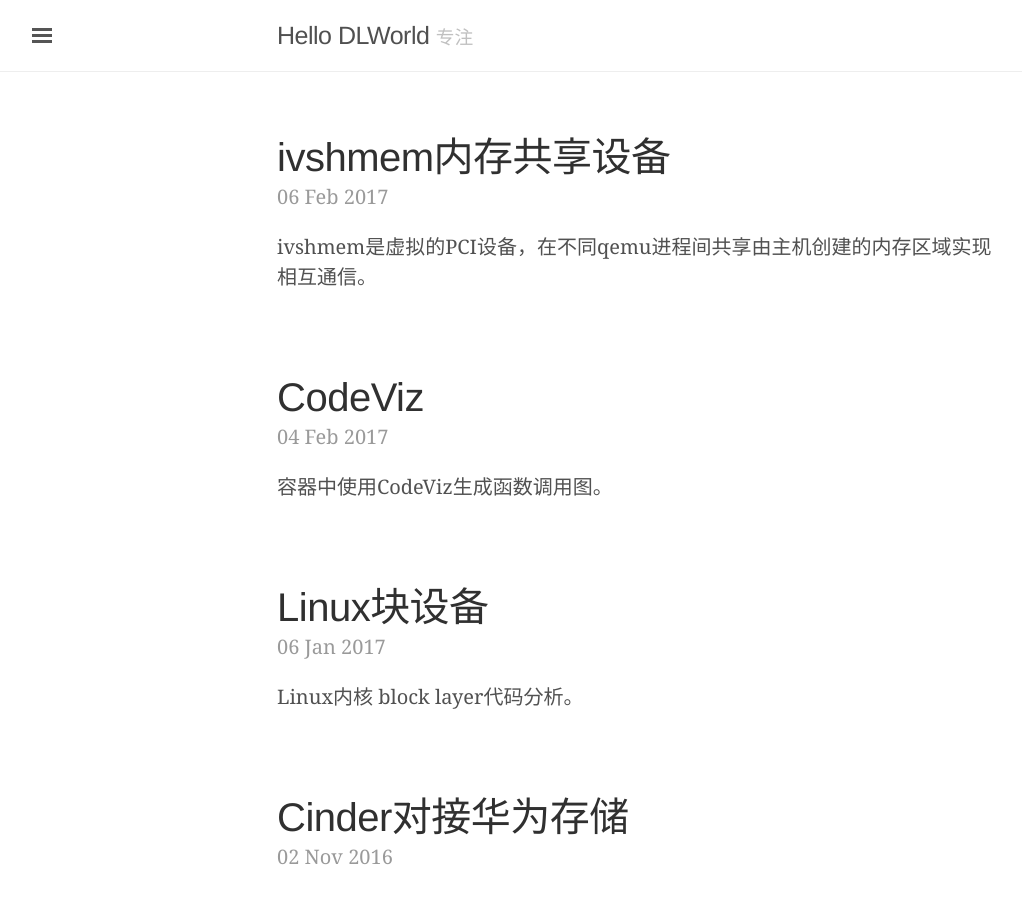
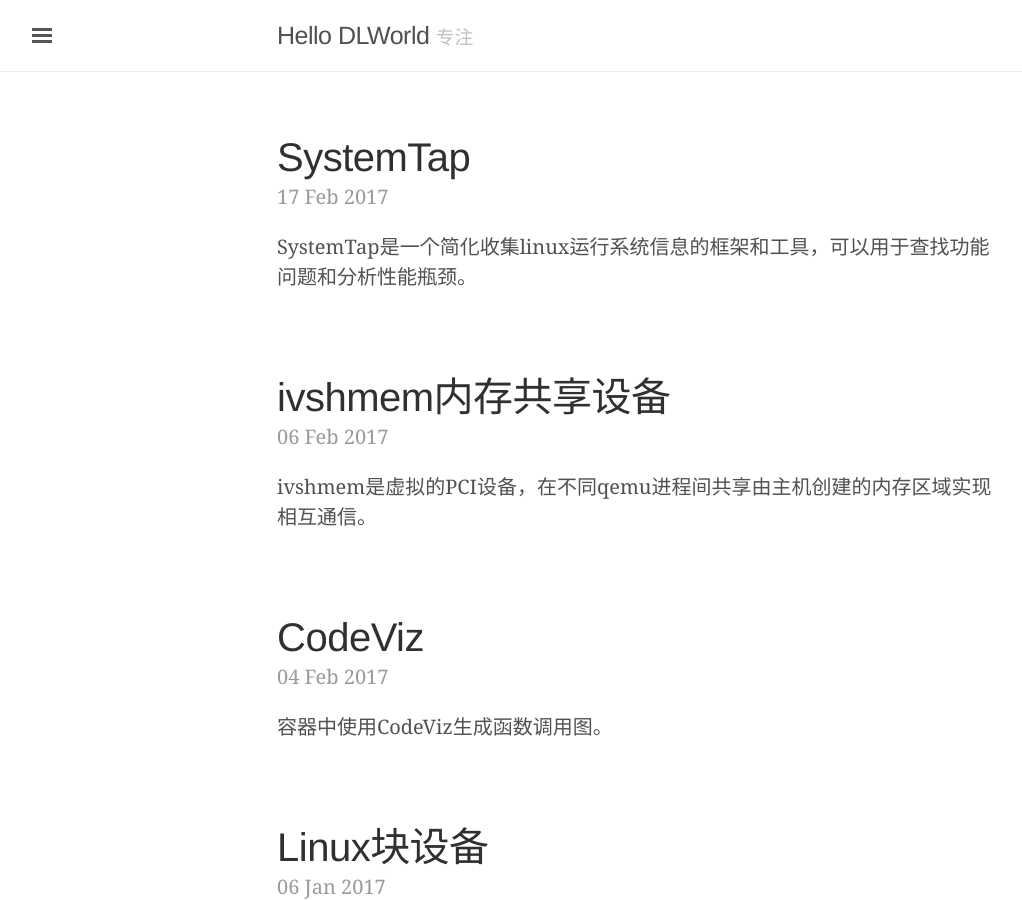
Before and after one commit to dlworld/dlworld.github.io, a Jekyll site: the page built from index.html, in a window 1280 px wide and 900 px high. Shown: the whole window, without its empty margins (3-1025 px from the left). Built offline with Jekyll 4.4.1, drawn with Linux system fonts in a browser that asks for light colours; the list of posts is cut into pages by our own code; some of the changed lines change nothing that is shown; some of the changed text lies outside the part shown.

Commit message:
systemtap

````diff
--- a/_config.yml
+++ b/_config.yml
@@ -7,7 +7,7 @@
 # Setup
 title:               Hello DLWorld
 tagline:             '专注'
-description:         ''
+description:         'The hard must become habit. The habit must become easy. The easy must become beautiful.--Doug Henning'
 url:                 http://dlworld.github.io
 github_username:     dlworld
 baseurl:             ''
--- /dev/null
+++ b/_posts/2017-02-17-systemtap.md
@@ -0,0 +1,453 @@
+---
+layout: post
+title: "SystemTap"
+categories: [linux]
+tags: SystemTap, debug
+---
+
+SystemTap是一个简化收集linux运行系统信息的框架和工具，可以用于查找功能问题和分析性能瓶颈。
+
+<!--break-->
+
+
+* 目录
+{:toc}
+
+
+
+
+# 入门
+
+1. 安装systemtap
+
+```
+# yum install systemtap systemtap-runtime
+```
+
+1. 安装依赖
+```
+# stap-prep
+```
+主要是内核调试包，包括：kernel-debuginfo, kernel-debuginfo-common, kernel-devel。
+如果自己编译内核，需要的内核配置项包括：
+```
+  CONFIG_DEBUG_INFO
+  CONFIG_KPROBES
+  CONFIG_DEBUG_FS
+  CONFIG_RELAY
+```
+
+2. 测试
+```
+$ sudo stap -ve 'probe begin { log("hello world") exit() }'
+Pass 1: parsed user script and 118 library scripts using 108980virt/40976res/6524shr/34664data kb, in 90usr/0sys/125real ms.
+Pass 2: analyzed script: 1 probe, 2 functions, 0 embeds, 0 globals using 109772virt/41948res/6716shr/35456data kb, in 0usr/0sys/3real ms.
+Pass 3: translated to C into "/tmp/stapsaeAg6/stap_f71c690ac6aa6ac5b2fbf755fac45355_1089_src.c" using 109772virt/42748res/7288shr/35456data kb, in 0usr/0sys/0real ms.
+Pass 4: compiled C into "stap_f71c690ac6aa6ac5b2fbf755fac45355_1089.ko" in 7520usr/620sys/10964real ms.
+Pass 5: starting run.
+hello world
+Pass 5: run completed in 0usr/20sys/480real ms.
+```
+
+运行时的内核release和version（包括编译时间）必须与系统目录下的内核文件一致。
+
+# 原理
+
+内核引入了一种Kprobe机制，可以用来动态地收集调试和性能信息的工具，是一种非破坏性的工具，用户可以用它跟踪运行中内核任何函数或执行的指令等。但Kprobe并没有提供一种易用的框架，用户需要自己去写模块，然后安装。SystemTap 是利用Kprobe 提供的API来实现动态地监控和跟踪运行中的Linux内核的工具，相比Kprobe，systemtap更加简单，提供给用户简单的命令行接口，以及编写内核指令的脚本语言。SystemTap也支持用户态程序调试。
+
+![](./images/systemtap.png)
+
+
+## 架构
+
+### SystemTap会话
+1. SystemTap根据现有的tapset（/usr/share/systemtap/tapset/）检查probe脚本是否使用tapsets。如果使用，根据库的定义替换相应的tapset。
+1. 将脚本转换成C，编译器编译成内核模块。
+1. 加载内核模块，启用脚本中的probes（事件和处理方法）。
+1. 事件发生时，执行处理函数。
+1. 会话结束时，禁用probes，卸载内核模块。
+
+### 命令
+- stap，从systemtap脚本读probe指令，并转换成C代码，编译成内核模块并加载。
+- staprun，运行systemtap脚本生成的内核模块
+
+### 事件
+
+- 同步事件
+ - syscall.system_call
+ - vfs.file_operation
+ - kernel.function("function")
+ - kernel.trace("tracepoint")，静态probe，如kernel.trace("kfree_skb")
+ - module("module").function("function")
+- 异步事件，不是特定的指令或代码，包括计数器、定时器等。
+  -
+
+## 脚本
+SystemTap脚本的核心想法是命名事件，然后增加处理函数。事件发生时内核调用处理函数，然后恢复执行。事件种类包括函数进入和退出，定时器超时，systemtap会话启动和停止。处理函数是一系列脚本语言声明指定事件发生时要做的事情。一般包括从事件上下文中提取数据、保存到内部变量或者打印结果。
+SystemTap脚本由事件和处理方法两部分组成：
+
+```
+probe event {statements}
+```
+
+### 函数
+```
+function function_name(arguments) {statements}
+probe event {function_name(arguments)}
+```
+
+
+# Tracing
+最简单的probe是trace事件，即在程序中加入print。
+
+1. 脚本
+```
+# cat strace-open.stp
+probe syscall.open
+{ printf ("%s(%d) open (%s)\n", execname(), pid(), argstr) }
+probe timer.ms(4000) # after 4 seconds
+{ exit () }
+```
+
+1. 执行结果
+```
+# stap strace-open.stp
+vmware-guestd(2206) open ("/etc/redhat-release", O_RDONLY)
+hald(2360) open ("/dev/hdc", O_RDONLY|O_EXCL|O_NONBLOCK)
+hald(2360) open ("/dev/hdc", O_RDONLY|O_EXCL|O_NONBLOCK)
+hald(2360) open ("/dev/hdc", O_RDONLY|O_EXCL|O_NONBLOCK)
+df(3433) open ("/etc/ld.so.cache", O_RDONLY)
+df(3433) open ("/lib/tls/libc.so.6", O_RDONLY)
+df(3433) open ("/etc/mtab", O_RDONLY)
+hald(2360) open ("/dev/hdc", O_RDONLY|O_EXCL|O_NONBLOCK)
+```
+
+## probe位置
+
+事件命名规则：
+- begin，会话开始
+- end，会话结束
+- kernel.function("sys_open")，内核中sys_open函数入口
+- syscall.close.return，close系统调用的返回
+- module("ext3").statement(0xdeadbeef)，ext3文件系统驱动模块特定地址位置的指令
+- timer.ms(200)，定时器每200毫秒触发一次
+- timer.profile，定时器在每个CPU上定时触发
+- perf.hw.cache_misses，特定数量的cache失效发生
+- procfs("status").read，进程读procfs文件
+- process("a.out").statement("*@main.c:200")，a.out程序的第200行
+
+### 通配符
+
+内核net/socket.c文件中的所有函数
+```
+kernel.function("*@net/socket.c")
+```
+
+## 打印内容
+
+- tid()，当前线程id
+- pid()，当前线程的进程id
+- uid()，当前用户id
+- execname()，当前进程名称
+- cpu()，当前cpu编号
+- gettimeofday_s()，自从epoch的秒数
+- get_cycles()，硬件cycle计数器的快照
+- pp()，当前处理的probe point描述信息
+- ppfunc()，这个probe所存放的文件名（如果知道）
+-$$vars，列出所有本地变量($$locals)，参数($$parms)和返回值($$return)
+- print_backtrace()，打印内核backtrace
+- print_ubacktrace()，打印用户空间backtrace
+- thread_indent()，打印timestamp（第一次调用开始的微秒数）、进程名和进程ID
+
+
+# 分析
+
+## 控制语句
+
+语句	| 说明
+---|---
+if (exp) {} else {}	| 标准的 if-then-else 语句
+for (exp1 ; exp2 ; exp3 ) {}	| 一个 for 循环
+while (exp) {}	| 标准的 while 循环
+do {} while (exp)	| 一个 do-while 循环
+break	| 退出迭代
+continue	| 继续迭代
+next	| 从探针返回
+return	| 从函数返回一个表达式
+foreach (VAR in ARRAY) {}	| 迭代一个数组，将当前的键分配给 VAR
+
+## 表达式
+- 比较，>,==
+- 赋值，=
+- 字符串连接使用＂.＂，如（"hello" . " " . "world"）
+
+## 目标变量
+- &，取地址
+- $，打印结构体
+- @，投射指针的类型
+- @defined()，检查是否存在
+- $1,$2，命令行参数
+
+## 函数
+
+```
+function function_name(arguments) {statements}
+probe event {function_name(arguments)}
+```
+
+## 数组
+
+```
+array_name[index_expression]
+```
+
+数组中的元素可以是多个值：
+```
+device[pid(),execname(),uid(),ppid(),"W"] = devname
+```
+
+操作：
+- delete，删除某个元素或整个数组
+
+注：所有数组必须全局声明(global)。
+
+## 聚集
+
+聚集（aggregates）是字符串和数字之外的第三种值，用于统计多个值，使用“<<<”运算符想聚集中增加值。
+操作包括基本的@min、@max、@count、@avg 和 @sum，还可以使用@hist_log 和 @hist_linear。
+- print(@hist_linear(a,0,100,10))
+- print(@hist_log(writes["zsh"]))
+
+# Tapsets
+
+## 别名
+
+probe别名是从现有的probe points创建新的更上层抽象。probe别名定义：
+```
+probe <alias> = <probepoint> { <prologue_stmts> }
+probe <alias> += <probepoint> { <epilogue_stmts> }
+```
+
+别名定义后并不执行，需要脚本额外调用。
+
+probe别名使用场景
+1. if ($flag1 != $flag2) next，在特定条件下才probe
+1. name = "foo"，提供描述名
+1. var = $var，将目标变量转成本地变量
+
+### 示例
+1. 脚本
+```
+# cat probe-alias.stp
+probe syscallgroup.io = syscall.open, syscall.close,
+syscall.read, syscall.write
+{ groupname = "io" }
+probe syscallgroup.process = syscall.fork, syscall.execve
+{ groupname = "process" }
+probe syscallgroup.*
+{ groups [execname() . "/" . groupname] ++ }
+probe end
+{
+foreach (eg+ in groups)
+printf ("%s: %d\n", eg, groups[eg])
+}
+global groups
+```
+
+1. 运行结果
+```
+# stap probe-alias.stp
+05-wait_for_sys/io: 19
+10-udev.hotplug/io: 17
+20-hal.hotplug/io: 12
+X/io: 73
+apcsmart/io: 59
+[...]
+make/io: 515
+make/process: 16
+[...]
+xfce-mcs-manage/io: 3
+xfdesktop/io: 5
+[...]
+xmms/io: 7070
+zsh/io: 78
+zsh/process: 5
+```
+
+```
+# cat timer_test.stp
+#!/usr/bin/stap
+probe timer_alias = timer.s(3) {printf("Entering timer\n")}
+probe timer_alias += timer.s(3) {printf("Leaving timer\n")}
+probe timer_alias {printf("In timer \n")}
+# ./timer_test.stp
+Entering timer
+In timer
+In timer
+Leaving timer
+......
+```
+
+## 嵌入C
+
+有些值不能从普通目标变量（$var）中获取，如复杂结构体中的成员、多层宏定义等。在特定上下文中可以在tapset中嵌入C代码，用户脚本如果嵌入C代码需要在运行时增加‘-g’选项（guru模式）。
+脚本中的C代码需要用%{和%}包含，参数和返回值使用宏STAP_ARG_* 和 STAP_RETVALUE。
+使用:string，:long后缀标识类型。
+
+```
+# cat embedded-C.stp
+%{
+#include <linux/sched.h>
+#include <linux/list.h>
+%}
+function task_execname_by_pid:string (pid:long) %{
+struct task_struct *p;
+struct list_head *_p, *_n;
+list_for_each_safe(_p, _n, &current->tasks) {
+p = list_entry(_p, struct task_struct, tasks);
+if (p->pid == (int)STAP_ARG_pid)                                                    // 参数
+snprintf(STAP_RETVALUE, MAXSTRINGLEN, "%s", p->comm);    // 返回值
+}
+%}
+probe begin
+{
+printf("%s(%d)\n", task_execname_by_pid(target()), target())
+exit()
+}
+```
+
+```
+# pgrep emacs
+16641
+# stap -g embedded-C.stp -x 16641
+emacs(16641)
+```
+
+# 用户空间
+
+内核需要支持uprobes。
+```
+CONFIG_UPROBES=y
+```
+
+## 用户空间事件
+
+所有用户空间事件probe以process开头，也可以额外指定进程ID。
+
+- process("PATH").function("function")
+- process("PATH").statement("statement")，对应内核的kernel.statement("statement")
+- process("PATH").mark("marker")，静态probe point
+- process.begin，用户进程创建
+- process.thread.begin，用户线程创建
+- process.end
+- process.thread.end
+- process.syscall，进程产生系统调用
+- ubacktrace()
+    - print_usyms(ubacktrace())，打印用户态调用栈
+
+## 使用方法
+1. 命令行执行
+```
+# stap script.stap -c "command params"
+```
+
+1. 现有进程
+```
+# stap script.stap -x pid
+```
+
+# 参考
+[Systemtap tutorial](https://sourceware.org/systemtap/tutorial/)
+[SystemTap Beginners Guide](https://sourceware.org/systemtap/SystemTap_Beginners_Guide/)
+[Linux 自检和 SystemTap](http://www.ibm.com/developerworks/cn/linux/l-systemtap/index.html)
+[SystemTap: Instrumenting the Linux Kernel for Analyzing Performance and Functional Problems](http://www.redbooks.ibm.com/redpapers/pdfs/redp4469.pdf)
+
+
+# 附录
+
+## systemtap调试qemu
+
+1. 下载qemu代码
+
+2. 编译，启用dtrace作为trace后端
+
+```
+qemu# ./configure --enable-trace-backend=dtrace --enable-debug --enable-kvm --enable-spice --enable-usb-redir --target-list=x86_64-softmmu
+qemu# make -j8
+[...]
+  GEN     x86_64-softmmu/qemu-system-x86_64.stp-installed
+  GEN     x86_64-softmmu/qemu-system-x86_64.stp
+  GEN     x86_64-softmmu/qemu-system-x86_64-simpletrace.stp
+  CC      x86_64-softmmu/trace/generated-helpers.o
+  LINK    x86_64-softmmu/qemu-system-x86_64
+```
+
+  其中qemu-system-x86_64.stp和qemu-system-x86_64-simpletrace.stp是tracetool.py生成的qemu trace事件的systemtap脚本库。也可以自己生成：
+
+```
+qemu# scripts/tracetool.py --backends=dtrace --format=stap \
+                         --binary /usr/libexec/qemu-system-x86_64 \
+                         --target-type system \
+                         --target-name x86_64 \
+                         <trace-events >qemu.stp
+```
+  tracetool.py将qemu预定义的静态probe points转成systemtap脚本，但只有别名，没有启用任何probe point。命令中参数--format=stap可以换成--format=simpletrace-stap。simpletrace-stap依赖于stap：
+
+```
+# head qemu-system-x86_64.stp
+probe qemu.kvm.qemu_memalign = process("/usr/libexec/qemu-kvm").mark("qemu_memalign")
+{
+  alignment = $arg1;
+  size = $arg2;
+  ptr = $arg3;
+}
+probe qemu.kvm.qemu_anon_ram_alloc = process("/usr/libexec/qemu-kvm").mark("qemu_anon_ram_alloc")
+{
+  size = $arg1;
+  ptr = $arg2;
+}
+```
+
+```
+# head qemu-system-x86_64-simpletrace.stp
+probe qemu.kvm.simpletrace.qemu_memalign = qemu.kvm.qemu_memalign ?
+{
+    printf("%8b%8b%4b%4b%8b%8b%8b", 0, gettimeofday_ns(), 24 + 8 + 8 + 8, pid(), alignment, size, ptr)
+}
+probe qemu.kvm.simpletrace.qemu_anon_ram_alloc = qemu.kvm.qemu_anon_ram_alloc ?
+{
+    printf("%8b%8b%4b%4b%8b%8b", 1, gettimeofday_ns(), 24 + 8 + 8, pid(), size, ptr)
+}
+```
+
+3. 测试脚本
+```
+# cat usb.stp
+#!/usr/bin/env stap
+probe qemu.system.x86_64.simpletrace.usb_xhci_reset {}
+probe qemu.system.x86_64.simpletrace.usb_xhci_run {}
+probe qemu.system.x86_64.simpletrace.usb_xhci_stop {}
+probe qemu.system.x86_64.simpletrace.usb_xhci_exit {}
+```
+
+4. 执行脚本
+```
+stap -o usb-test.log -v usb.stp -c "/usr/bin/qemu-system-x86_64 -machine pc,accel=kvm,usb=off -cpu host -m 2048 -hda /root/win10-2.qcow2 -device nec-usb-xhci,id=xhci -chardev spicevmc,id=charredir0,name=usbredir -device usb-redir,chardev=charredir0,id=redir0,bus=xhci.0 -vnc 0.0.0.0:2  -spice port=5911,disable-ticketing -device usb-tablet,id=input0"
+Pass 1: parsed user script and 119 library script(s) using 257952virt/75272res/3136shr/72768data kb, in 510usr/30sys/538real ms.
+Pass 2: analyzed script: 3 probe(s), 7 function(s), 4 embed(s), 2 global(s) using 275092virt/93556res/4296shr/89908data kb, in 300usr/80sys/385real ms.
+Pass 3: translated to C into "/tmp/stapvBXCrF/stap_84f55616562a9cdcac24201d7a9a00d4_6000_src.c" using 275092virt/93960res/4628shr/89908data kb, in 250usr/70sys/396real ms.
+Pass 4: compiled C into "stap_84f55616562a9cdcac24201d7a9a00d4_6000.ko" in 5600usr/640sys/5713real ms.
+Pass 5: starting run.
+```
+
+5. 查看结果
+```
+# /usr/share/qemu-kvm/simpletrace.py --no-header /usr/share/qemu-kvm/trace-events usb-test.log
+usb_xhci_reset 0.000 pid=12385
+usb_xhci_reset 100115.620 pid=12385
+usb_xhci_run 199.909 pid=12385
+usb_xhci_stop 122026.364 pid=12385
+usb_xhci_reset 21487900.225 pid=12385
+usb_xhci_run 6972.546 pid=12385
+usb_xhci_stop 520594087.978 pid=12385
+```
````
Also changed, not shown: images/kvm_exit1.png (added), images/kvm_virtio.png (added), images/linux_perf_tools_full.png (added), images/perf_events_map.png (added), images/systemtap.png (added).
